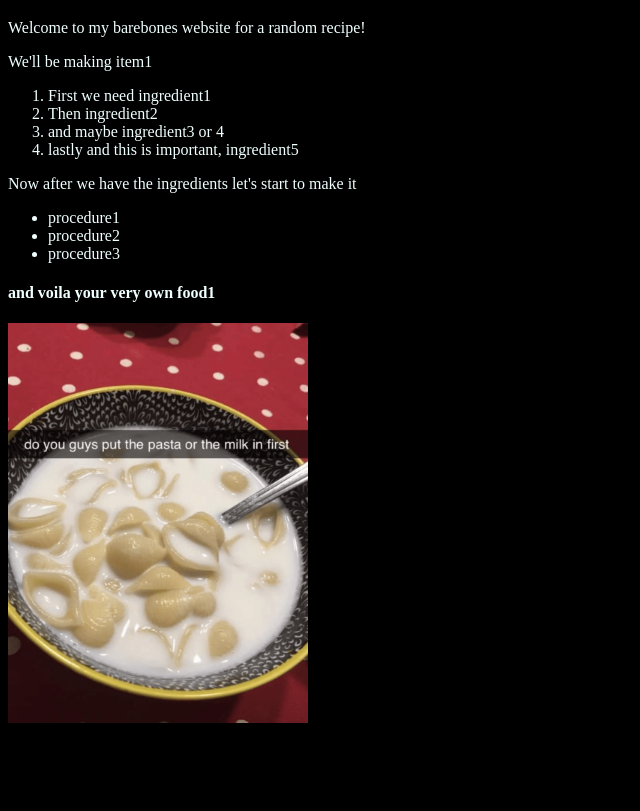
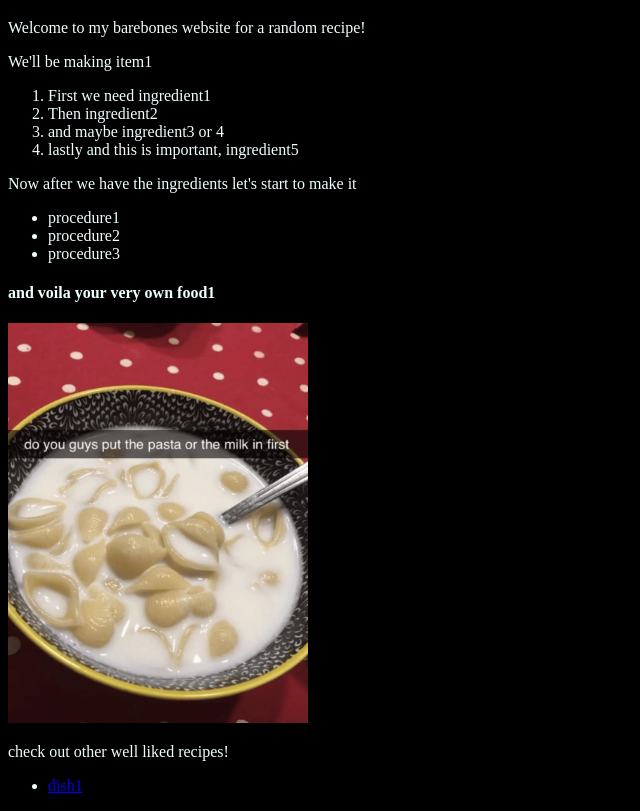
Before and after one commit to Touya-34/Odin-Recipes, a plain HTML site: page index.html in a window 1280 px wide. Shown: the part 61-872 px from the top of the page, without its empty margins (0-640 px from the left). Before the commit the page ends 800 px from the top, so only its background shows below. Drawn offline with Linux system fonts and the light colour scheme; a script that the page names is missing; files whose address does not match are found by name.

Commit message:
created a div for other dishes for the project
Dish 2- 4 are to be added

```diff
--- a/index.html
+++ b/index.html
@@ -37,6 +37,16 @@
             >
     </div>
 
+    <div>
+        <p>check out other well liked recipes!</p>
+            <ul>
+                <li><a href="https://www.youtube.com/watch?v=mqrTmlYpDGU">dish1</a></li>
+
+            </ul>
+
+
+    </div>
+
 
 </body>
 </html>
```
